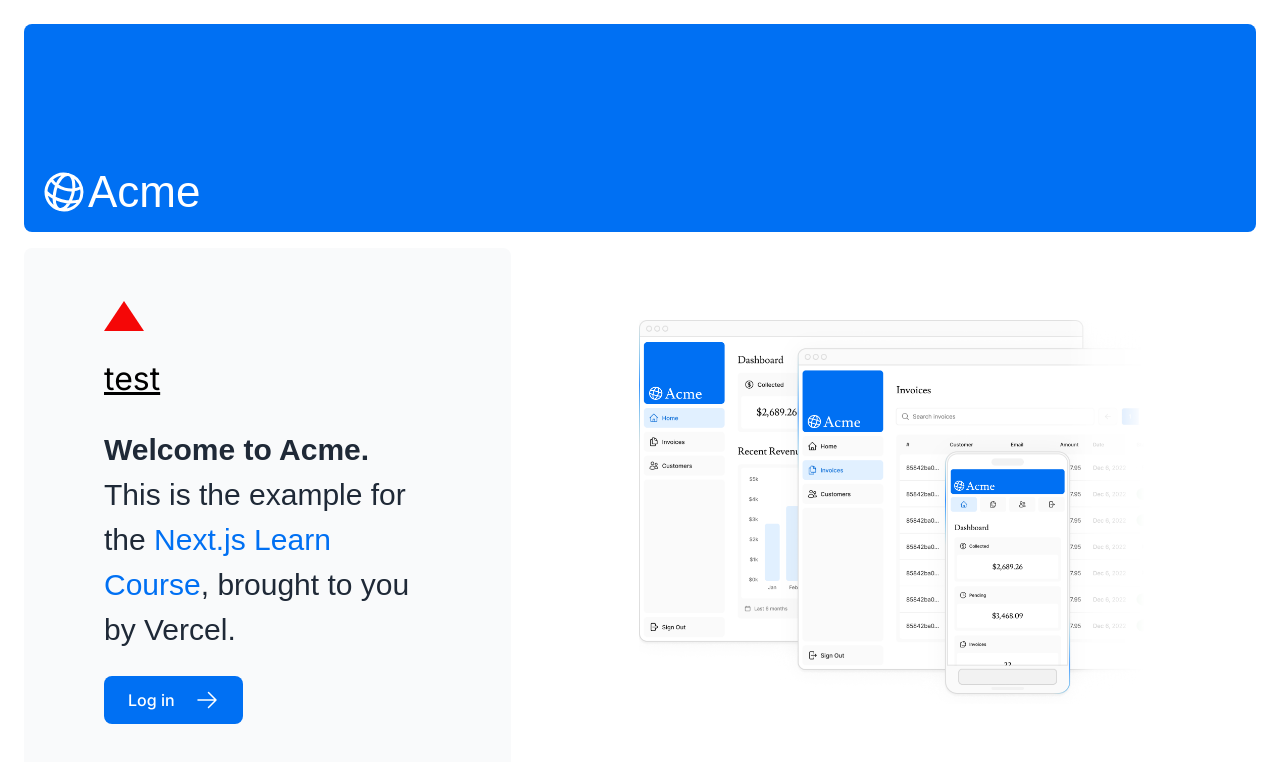
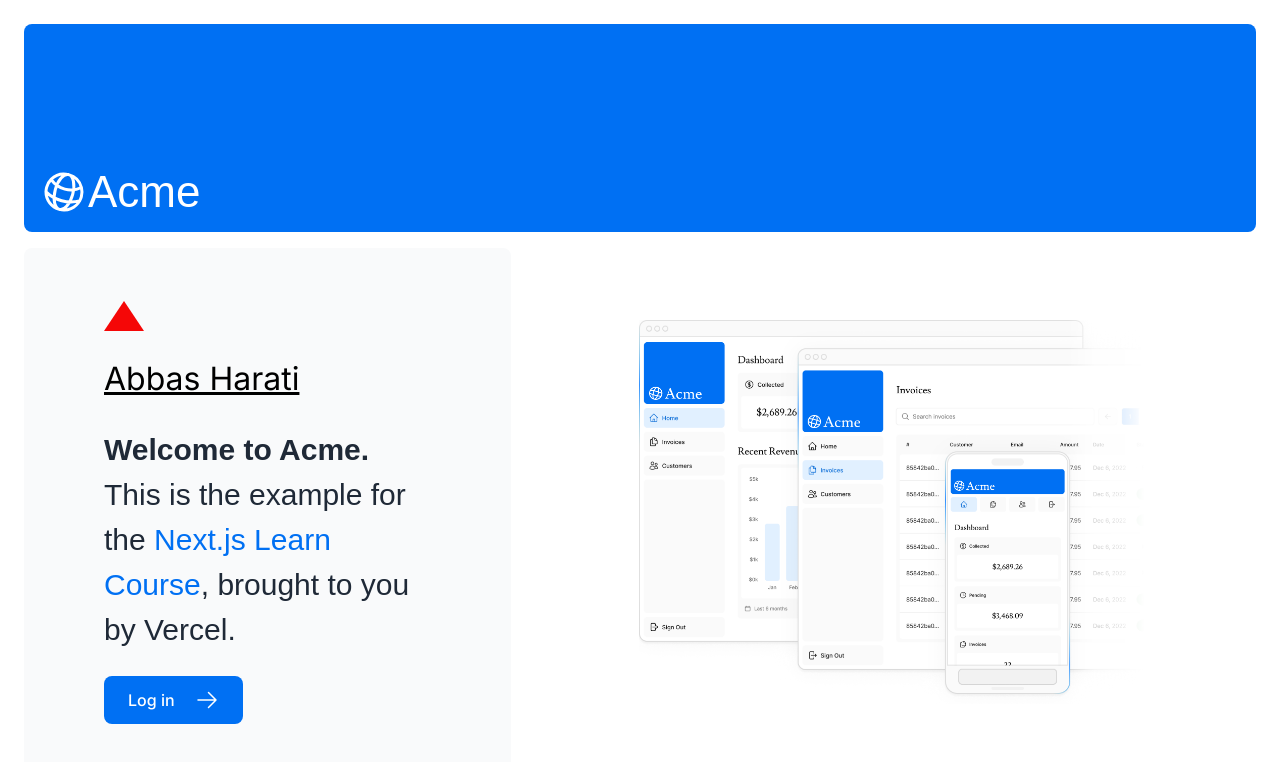
Before and after one commit to AbbasHarati/dashboard, a Next.js app: page / in a window 1280 px wide. Shown: the top 762 px of the page. Built offline with nearby package versions, Linux system fonts and the light colour scheme; a web font is replaced by a local one.

Commit message:
change to Abbas

```diff
--- a/app/page.tsx
+++ b/app/page.tsx
@@ -15,7 +15,7 @@ export default function Page() {
       <div className="mt-4 flex grow flex-col gap-4 md:flex-row">
         <div className="flex flex-col justify-center gap-6 rounded-lg bg-gray-50 px-6 py-10 md:w-2/5 md:px-20">
           <div className={styles.shape}></div>
-          <div className={styles.test}>test</div>
+          <div className={styles.test}>Abbas Harati</div>
           <p className={`${lusitana.className} text-xl text-gray-800 md:text-3xl md:leading-normal`}>
             <strong>Welcome to Acme.</strong> This is the example for the{' '}
             <a href="https://nextjs.org/learn/" className="text-blue-500">
--- a/app/ui/invoices/table.tsx
+++ b/app/ui/invoices/table.tsx
@@ -26,13 +26,13 @@ export default async function InvoicesTable({
                 <div className="flex items-center justify-between border-b pb-4">
                   <div>
                     <div className="mb-2 flex items-center">
-                      <Image
+                      {/* <Image
                         src={invoice.image_url}
                         className="mr-2 rounded-full"
                         width={28}
                         height={28}
                         alt='picture of you'
-                      />
+                      /> */}
                       <p>{invoice.name}</p>
                     </div>
                     <p className="text-sm text-gray-500">{invoice.email}</p>
```
